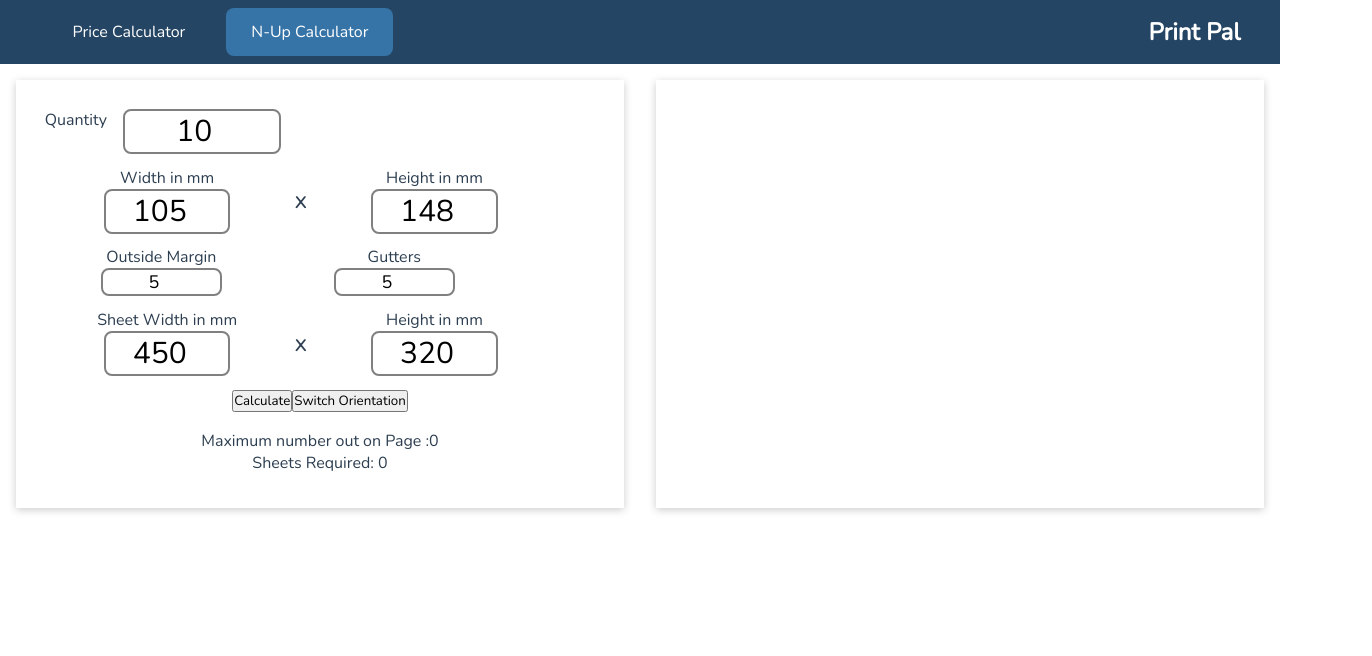
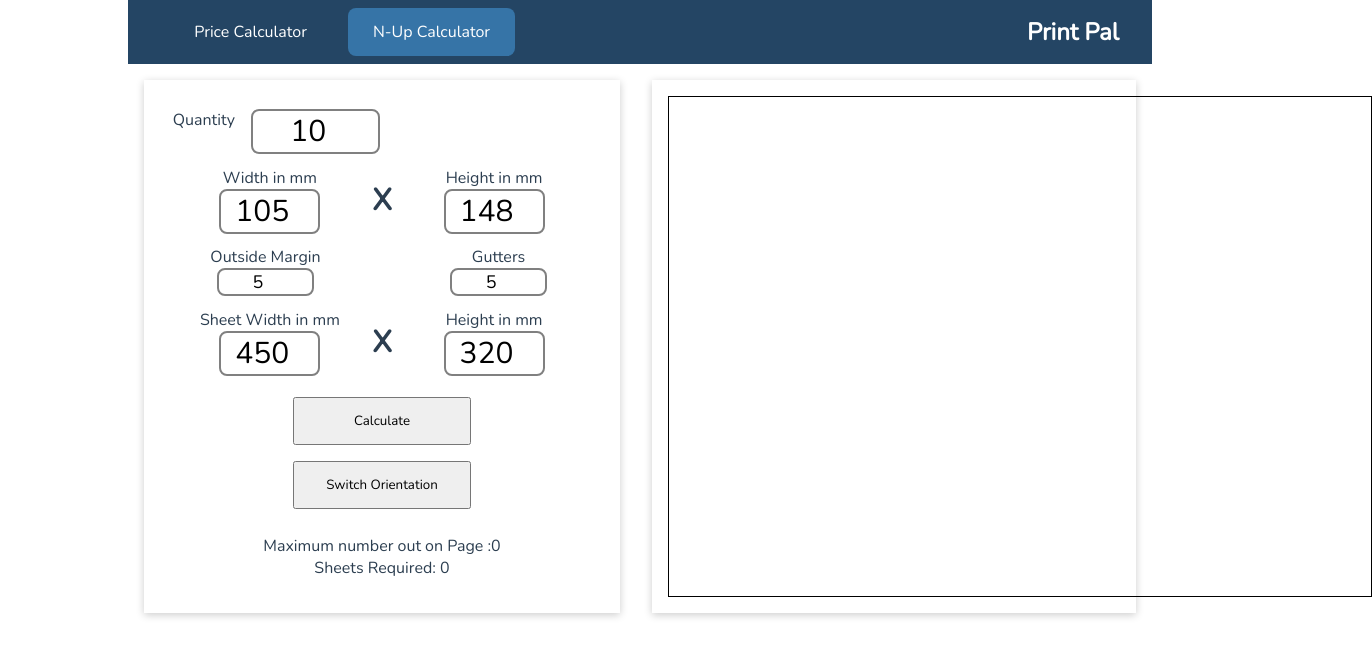
Before and after one commit to jensadria/print-pal, a Vue app: page /nup in a window 1280 px wide. Shown: the top 656 px of the page, 1372 px wide, since content can reach past the window. Built offline with nearby package versions, Linux system fonts and the light colour scheme.

Commit message:
Added canvas

```diff
--- a/src/App.vue
+++ b/src/App.vue
@@ -1,6 +1,8 @@
 <template>
-  <the-header></the-header>
-  <router-view></router-view>
+  <div class="container">
+    <the-header></the-header>
+    <router-view></router-view>
+  </div>
 </template>
 
 <script>
@@ -36,4 +38,9 @@ export default {
   text-align: center;
   color: #2c3e50;
 }
+
+.container {
+  width: 80vw;
+  margin: auto;
+}
 </style>
--- a/src/components/nup/NupCanvas.vue
+++ b/src/components/nup/NupCanvas.vue
@@ -1,18 +1,46 @@
 <template>
   <div class="canvas-container">
-    <canvas id="nup-canvas" width="100%" height="100%"></canvas>
+    <canvas
+      id="nup-canvas"
+      :width="nUpInput.sheetWidth"
+      :height="nUpInput.sheetHeight"
+    ></canvas>
   </div>
 </template>
 
 <script>
 export default {
-  computed: {},
+  data() {
+    return {
+      vueCanvas: null,
+    };
+  },
+  computed: {
+    nUpInput() {
+      return this.$store.getters.loadInputData;
+    },
+    nUpResult() {
+      return this.$store.getters.loadResults;
+    },
+    result() {
+      return this.mostOut ? this.nUpResult.nUp1 : this.nUpResult.nUp2;
+    },
+  },
+  mounted() {
+    const c = document.getElementById('nup-canvas');
+    const ctx = c.getContext('2d');
+    this.vueCanvas = ctx;
+  },
 };
 </script>
 
 <style scoped>
-.canvas-container {
+/* .canvas-container {
   width: 100%;
   height: 100%;
+} */
+
+#nup-canvas {
+  border: 1px solid black;
 }
 </style>
--- a/src/components/nup/NupForm.vue
+++ b/src/components/nup/NupForm.vue
@@ -12,13 +12,15 @@
             <label for="width">Width in mm</label><br />
             <input type="number" id="width" v-model.number="nUpInput.width" />
           </div>
-          <div class="x">x</div>
+          <div class="x">X</div>
           <div>
             <label for="height">Height in mm</label><br />
             <input type="number" id="height" v-model.number="nUpInput.height" />
           </div>
         </div>
-        <div class="form-control">
+
+        <!-- Margins & Gutters -->
+        <div class="form-control guttersmargins">
           <div>
             <label for="margins">Outside Margin</label><br />
             <input
@@ -27,6 +29,7 @@
               v-model.number="nUpInput.margins"
             />
           </div>
+          <div class="x"></div>
           <div>
             <label for="gutters">Gutters</label><br />
             <input
@@ -47,7 +50,7 @@
               v-model.number="nUpInput.sheetWidth"
             />
           </div>
-          <div class="x">x</div>
+          <div class="x">X</div>
           <div>
             <label for="sheet-height">Height in mm</label><br />
             <input
@@ -57,10 +60,12 @@
             />
           </div>
         </div>
-        <button>Calculate</button>
-        <button type="button" @click="switchOrientation">
-          Switch Orientation
-        </button>
+        <div class="buttons">
+          <button>Calculate</button>
+          <button type="button" @click="switchOrientation">
+            Switch Orientation
+          </button>
+        </div>
       </form>
     </div>
     <div class="results">
@@ -104,7 +109,7 @@ export default {
       this.$store.dispatch('calculateNup');
     },
     switchOrientation() {
-      this.mostOut = false;
+      this.mostOut = !this.mostOut;
     },
   },
 };
@@ -121,7 +126,6 @@ export default {
 
 .form-control {
   display: flex;
-  width: 40vw;
   margin: 0.8rem;
 }
 
@@ -144,11 +148,12 @@ input:focus {
 }
 
 .x {
-  font-size: 24px;
+  font-size: 30px;
+  font-weight: bold;
   display: flex;
   justify-content: center;
   align-items: center;
-  margin: 5px;
+  width: 60px;
 }
 
 #width,
@@ -159,6 +164,11 @@ input:focus {
 #gutters {
   width: 50%;
   text-align: center;
+}
+
+.guttersmargins {
+  display: flex;
+  justify-content: center;
 }
 
 #margins,
@@ -174,4 +184,17 @@ input:focus {
   align-items: center;
   justify-content: center;
 }
+
+.buttons {
+  display: flex;
+  flex-direction: column;
+  align-items: center;
+  justify-content: center;
+}
+
+.buttons button {
+  margin: 0.5rem;
+  width: 40%;
+  height: 3rem;
+}
 </style>
--- a/src/components/ui/BaseCard.vue
+++ b/src/components/ui/BaseCard.vue
@@ -13,6 +13,6 @@ export default {};
   box-shadow: 0 2px 8px rgba(0, 0, 0, 0.2);
   padding: 1rem;
   margin: 1rem;
-  max-width: 50vw;
+  max-width: 40rem;
 }
 </style>
--- a/src/pages/NupCalc.vue
+++ b/src/pages/NupCalc.vue
@@ -22,4 +22,8 @@ div {
   display: flex;
   width: 100%;
 }
+
+/* .size-control {
+  width: 50%;
+} */
 </style>
```
